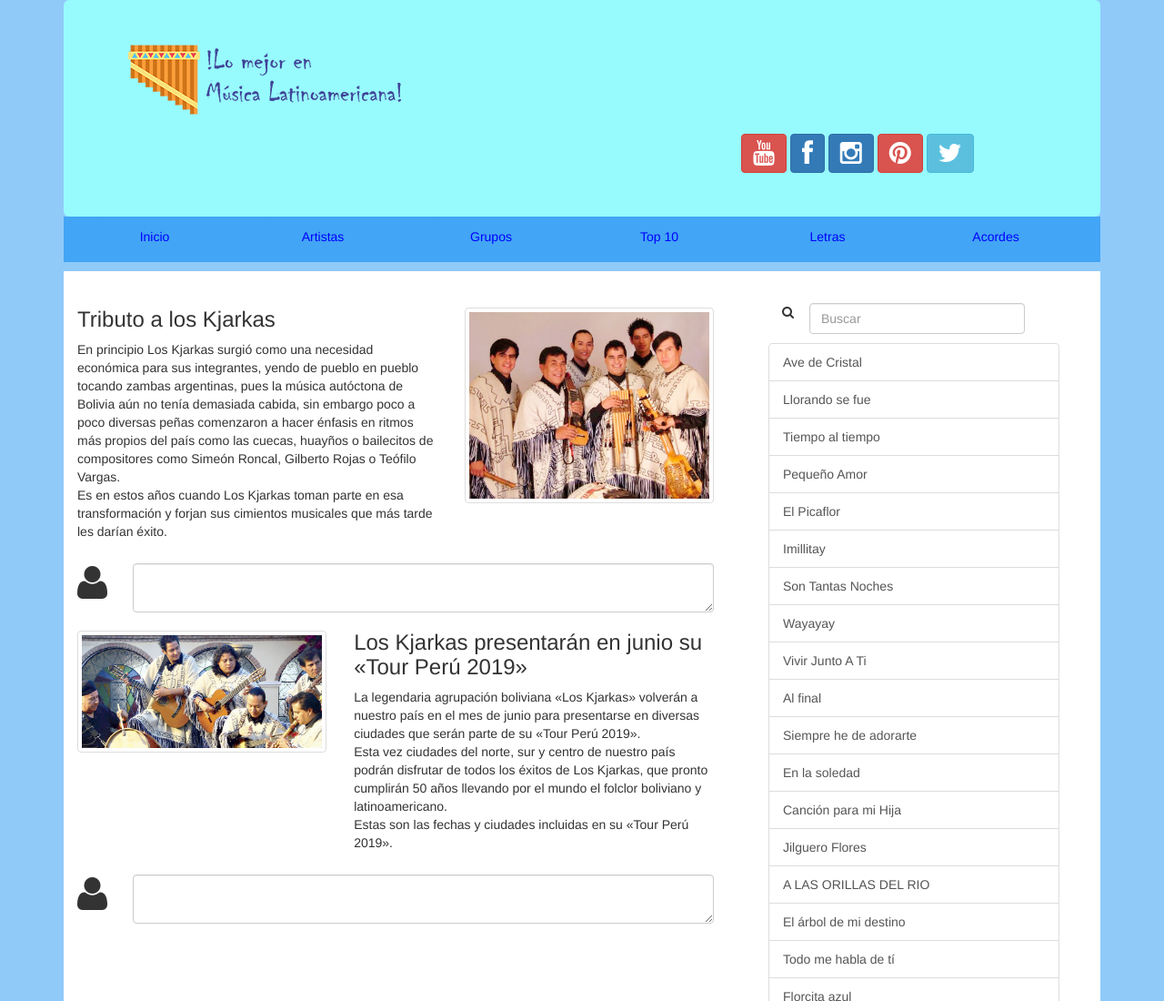
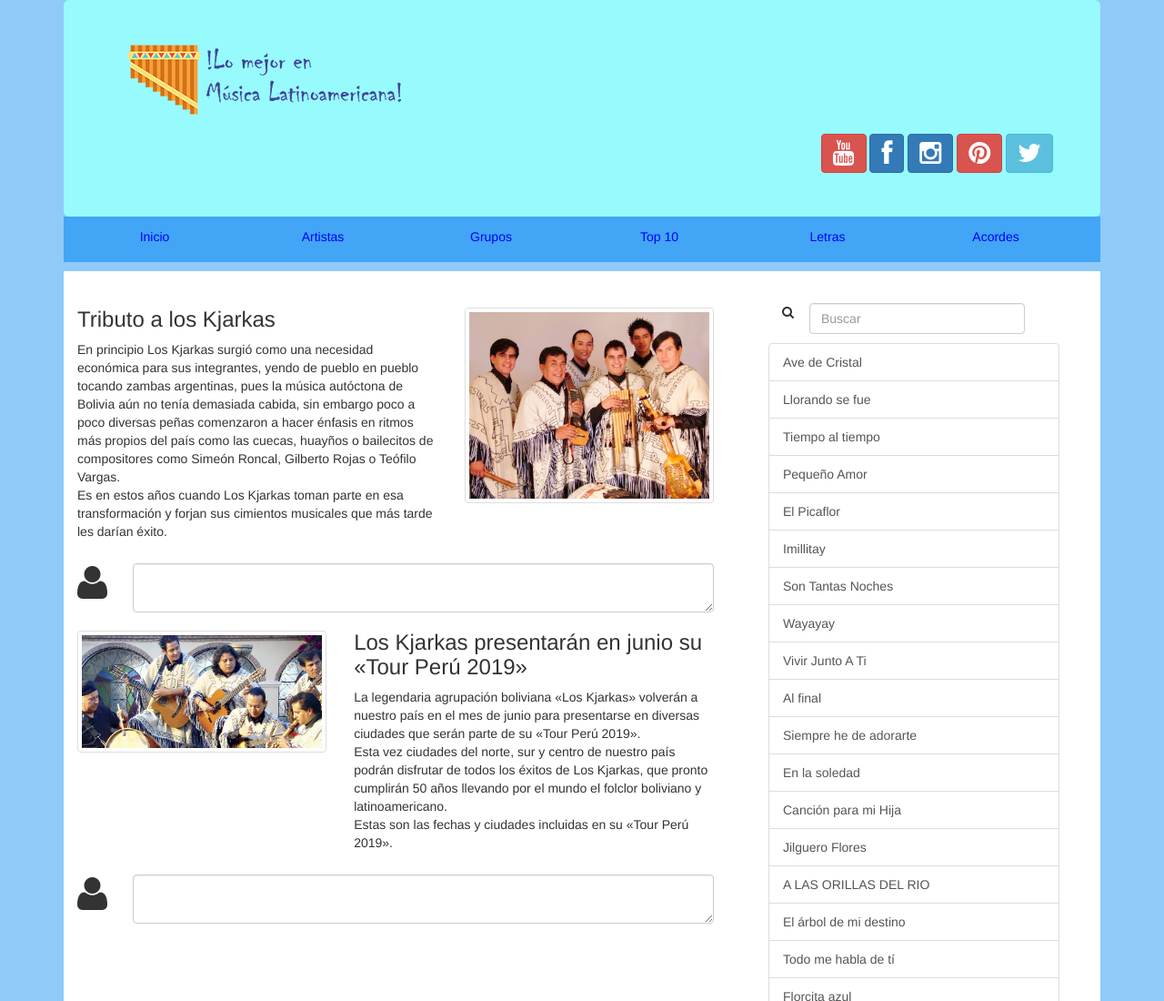
Before and after one commit to laquinoc27/blogmusica, a plain HTML site: page index.html in a window 1280 px wide. Shown: the top 1100 px of the page at 91% size. Drawn offline with nearby package versions, Linux system fonts and the light colour scheme.

Commit message:
Update index.html

```diff
--- a/index.html
+++ b/index.html
@@ -25,7 +25,7 @@
         </div>
         <br>
         <div class="row">
-          <div class="redes-sociales col-xs-7 col-sm-6 col-md-5 col-lg-4 col-xs-offset-3 col-sm-offset-6 col-md-offset-7 col-lg-offset-8">
+          <div class="redes-sociales col-xs-7 col-sm-7 col-md-4 col-lg-3 col-xs-offset-3 col-sm-offset-7 col-md-offset-8 col-lg-offset-9">
             <a href="#" class="btn btn-danger" role="button"><i class="icon-youtube icon-2x"></i></a>
             <a href="#" class="btn btn-primary" role="button"><i class="icon-facebook icon-2x"></i></a>
             <a href="#" class="btn btn-primary" role="button"><i class="icon-instagram icon-2x"></i></a>
```
